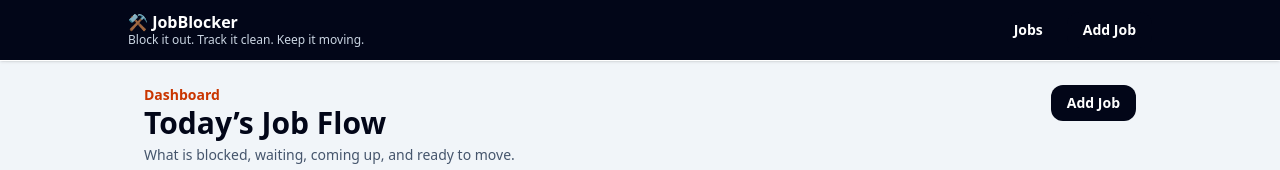
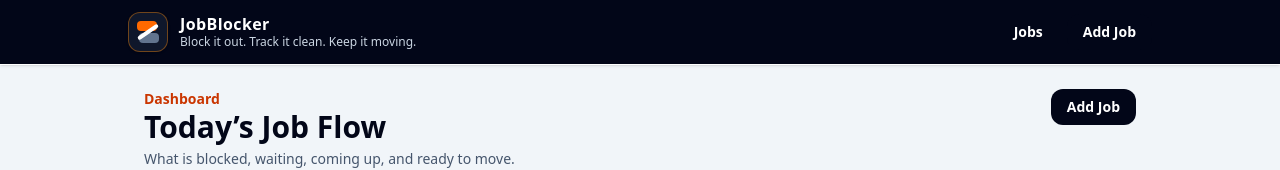
Before and after one commit to CoreBond/jobblocker, a Next.js app: page / in a window 1280 px wide. Shown: the top 170 px of the page. Built offline with nearby package versions, Linux system fonts and the light colour scheme; no server answers; the database is empty.

Commit message:
Polish JobBlocker header logo

```diff
--- a/components/layout/app-header.tsx
+++ b/components/layout/app-header.tsx
@@ -5,9 +5,19 @@ export function AppHeader() {
   return (
     <header className="sticky top-0 z-30 border-b bg-slate-950 px-4 py-3 text-white shadow-sm">
       <div className="mx-auto flex max-w-5xl items-center justify-between gap-3">
-        <Link href="/" className="text-left">
-          <div className="font-black leading-tight">⚒ JobBlocker</div>
-          <div className="text-xs text-slate-300">Block it out. Track it clean. Keep it moving.</div>
+        <Link href="/" className="flex items-center gap-3 text-left">
+          <span className="relative flex h-10 w-10 shrink-0 items-center justify-center rounded-xl border border-orange-400/40 bg-slate-900 shadow-sm">
+            <span className="absolute left-2 top-2 h-2.5 w-5 rounded-sm bg-orange-500" />
+            <span className="absolute bottom-2 right-2 h-2.5 w-5 rounded-sm bg-slate-500" />
+            <span className="absolute h-1 w-6 rotate-[-35deg] rounded-full bg-white" />
+          </span>
+
+          <span>
+            <span className="block font-black leading-tight tracking-wide">JobBlocker</span>
+            <span className="block text-xs text-slate-300">
+              Block it out. Track it clean. Keep it moving.
+            </span>
+          </span>
         </Link>
         <nav className="flex items-center gap-2">
           <Button asChild variant="ghost" className="text-white hover:bg-slate-800">
```
